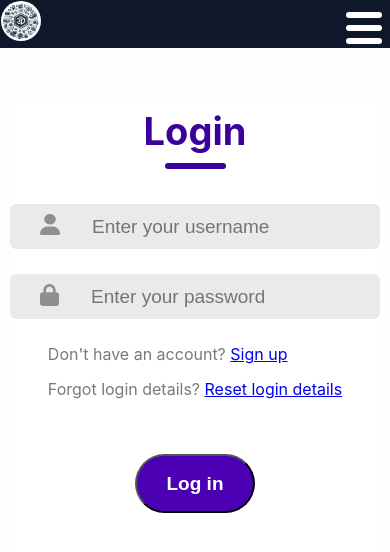
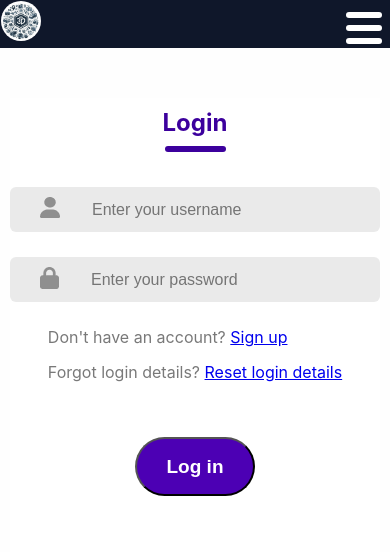
Before and after one commit to 19ec94/interactive-3d-web-design, a React (Create React App) app: page /login in a window 390 px wide. Shown: the top 552 px of the page. Built offline with nearby package versions, Linux system fonts and the light colour scheme.

Commit message:
Change  for mobile view

```diff
--- a/src/components/Login.css
+++ b/src/components/Login.css
@@ -96,6 +96,15 @@
     margin-left: 10px;
     margin-right: 10px;
   }
+
+  .header .text {
+    font-size: 1.5rem;
+  }
+
+  .input input {
+    font-size: 1rem;
+  }
+
   .link-to-container {
     font-size: 1rem;
   }
```
